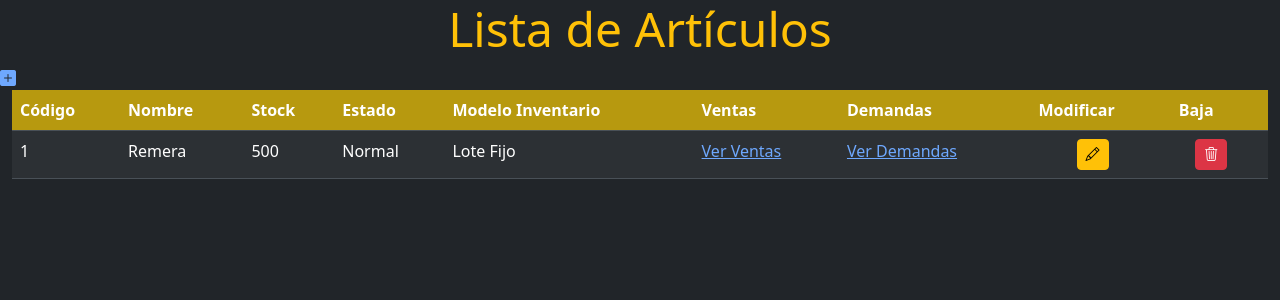
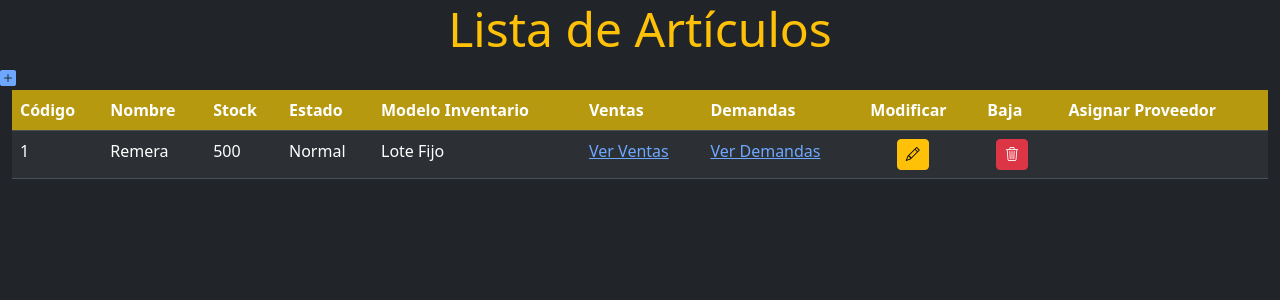
Before and after one commit to Fabrixx19/InvOperativa, a Django app: page /articulos/ in a window 1280 px wide. Shown: the top 300 px of the page. Run offline with Django 5.2, Linux system fonts and the light colour scheme; data comes from the database, SQL or seed files in the repository; both versions use the stored data as it was after the commit.

Commit message:
arreglo cfeacion articulo

```diff
--- a/invOperativa/stock/Templates/lista_articulos.html
+++ b/invOperativa/stock/Templates/lista_articulos.html
@@ -24,6 +24,7 @@
                     <th style="background-color: rgba(221, 182, 9, 0.795);" scope="col">Demandas</th>
                     <th style="background-color: rgba(221, 182, 9, 0.795);" scope="col">Modificar</th>
                     <th style="background-color: rgba(221, 182, 9, 0.795);" scope="col">Baja</th>
+                    <th style="background-color: rgba(221, 182, 9, 0.795);" scope="col">Asignar Proveedor</th>
                     <!-- Agrega más columnas según tus necesidades -->
                 </tr>
             </thead>
@@ -44,6 +45,7 @@
                             <i class="bi bi-trash3"></i></button>
                         </form>
                     </td>
+                    <td><a href="{% url 'asignar_proveedor' articulo.pk %}"></a></td>
                     <!-- Agrega más columnas según tus necesidades -->
                 </tr>
                 {% endfor %}
--- a/invOperativa/stock/metodos_inventario.py
+++ b/invOperativa/stock/metodos_inventario.py
@@ -13,7 +13,8 @@ z = 1.64
 
 
 ## SS lote fijo
-def SSLF (l, z):
+def SSLF (l):
+    z = 1.64
     ss = z*math.sqrt(l)
     return ss
 
--- a/invOperativa/stock/models.py
+++ b/invOperativa/stock/models.py
@@ -23,12 +23,12 @@ class Articulo(models.Model):
     fechaBajaArticulo = models.DateField(null=True, blank=True, max_length=30)
     nombreArticulo = models.CharField(max_length=30)
     stockArticulo = models.IntegerField()
-    puntoPedido = models.IntegerField()
-    stockSeguridad = models.IntegerField()
-    loteOptimo = models.IntegerField()
+    puntoPedido = models.IntegerField(null=True)
+    stockSeguridad = models.IntegerField(null=True)
+    loteOptimo = models.IntegerField(null=True)
     estado = models.ForeignKey(EstadoArticulo, on_delete=models.CASCADE, related_name='articulos')
     modeloInventario = models.ForeignKey(ModeloInventario, on_delete=models.CASCADE, related_name="articulos")
-    proveedor = models.ForeignKey(Proveedor, on_delete=models.CASCADE, related_name='articulos', default=None)
+    proveedor = models.ForeignKey(Proveedor, on_delete=models.CASCADE, related_name='articulos', null=True)
 
 class Demanda(models.Model):
     codDemanda = models.IntegerField(primary_key=True)
--- a/invOperativa/stock/urls.py
+++ b/invOperativa/stock/urls.py
@@ -15,4 +15,5 @@ urlpatterns = [
     path('articulos/<int:articulo_id>/ventas/', views.ver_ventas_articulo, name='ventas_articulo'),
     path('predecir/', PredecirDemanda.as_view(), name='predecir_demanda'),
     path('resultados/', ResultadosDemanda.as_view(), name='resultados_demanda'),
+    path('articulo/<int:pk>/asignar_proveedor/', AsignarProveedorView.as_view(), name='asignar_proveedor'),
 ]
--- a/invOperativa/stock/views.py
+++ b/invOperativa/stock/views.py
@@ -432,12 +432,18 @@ class AsignarProveedorView(UpdateView):
 
         #verificar modelo de inventario
         modelo = articulo.modeloInventario.nombreMI
-
         codArt = articulo.codArticulo
-        codProv = proveedor.codProveedor
 
         if modelo == "Lote Fijo":
-            loteOptimo = self.calcularLO(codArt, codProv)
+            loteO = self.calcularLO(codArt, proveedor)
+            puntoP = self.calcularPP(codArt, proveedor)
+            stockS = self.calcularSSLote(proveedor)
+
+            articulo.loteOptimo = loteO
+            articulo.puntoPedido = puntoP
+            articulo.stockSeguridad= stockS
+        else:
+            print("otro modelo inventario")
 
         articulo.save()
         return super().form_valid(form)
@@ -446,11 +452,41 @@ class AsignarProveedorView(UpdateView):
         return reverse_lazy('articulo_detalle', kwargs={'pk': self.object.pk})
 
     def calcularLO(cod_articulo, cod_proveedor):
-        articulo = get_object_or_404(Articulo, codArticulo=cod_articulo)
+        proveedor = get_object_or_404(Proveedor, codProveedor=cod_proveedor)
+        anio=datetime.now().year
+        mes=datetime.now().month - 1
+
+        cp = proveedor.costo_pedido
+        demanda = get_object_or_404(Demanda, articulo=cod_articulo, anioDemanda=anio, medDemanda=mes)
+
+        loteO=EOQ(demanda,cp)
+
+        return loteO
+
+    def calcularPP(cod_articulo, cod_proveedor):
+        proveedor = get_object_or_404(Proveedor, codProveedor=cod_proveedor)
+        anio=datetime.now().year
+        mes=datetime.now().month - 1
+
+        l = proveedor.diasDeDemora
+        demanda = get_object_or_404(Demanda, articulo=cod_articulo, anioDemanda=anio, medDemanda=mes)
+        demandad = demanda/30
+
+        puntoPedido = PP(demandad, l)
+
+        return puntoPedido
+
+    def calcularSSLote(cod_proveedor):
         proveedor = get_object_or_404(Proveedor, codProveedor=cod_proveedor)
 
-        cp = proveedor.costo_pedido
-        demanda = get_object_or_404(Demanda, )
+        l = proveedor.diasDeDemora
+
+        stockS = SSLF(l)
+
+        return stockS
+
+
+
 
 
 def promedioExponencia(demandaPredecidaAnterior, demandaRealAnterior, cofSua):
@@ -522,3 +558,13 @@ def EOQ(d, cp):
     ca = 1
     q = sqrt(2*d*(cp/ca))
     return ceil(q)
+
+def PP(dd,l):
+    pp = dd * l
+    return pp
+
+## SS lote fijo
+def SSLF (l):
+    z = 1.64
+    ss = z*sqrt(l)
+    return ss
```
Also changed, not shown: invOperativa/stock/Templates/asignar_proveedor.html (added, +15 -0 lines), invOperativa/db.sqlite3, invOperativa/stock/migrations/0004_alter_articulo_loteoptimo_alter_articulo_puntopedido_and_more.py (added), invOperativa/stock/migrations/0005_alter_articulo_loteoptimo_alter_articulo_puntopedido_and_more.py (added), invOperativa/stock/migrations/0006_alter_articulo_proveedor.py (added).
